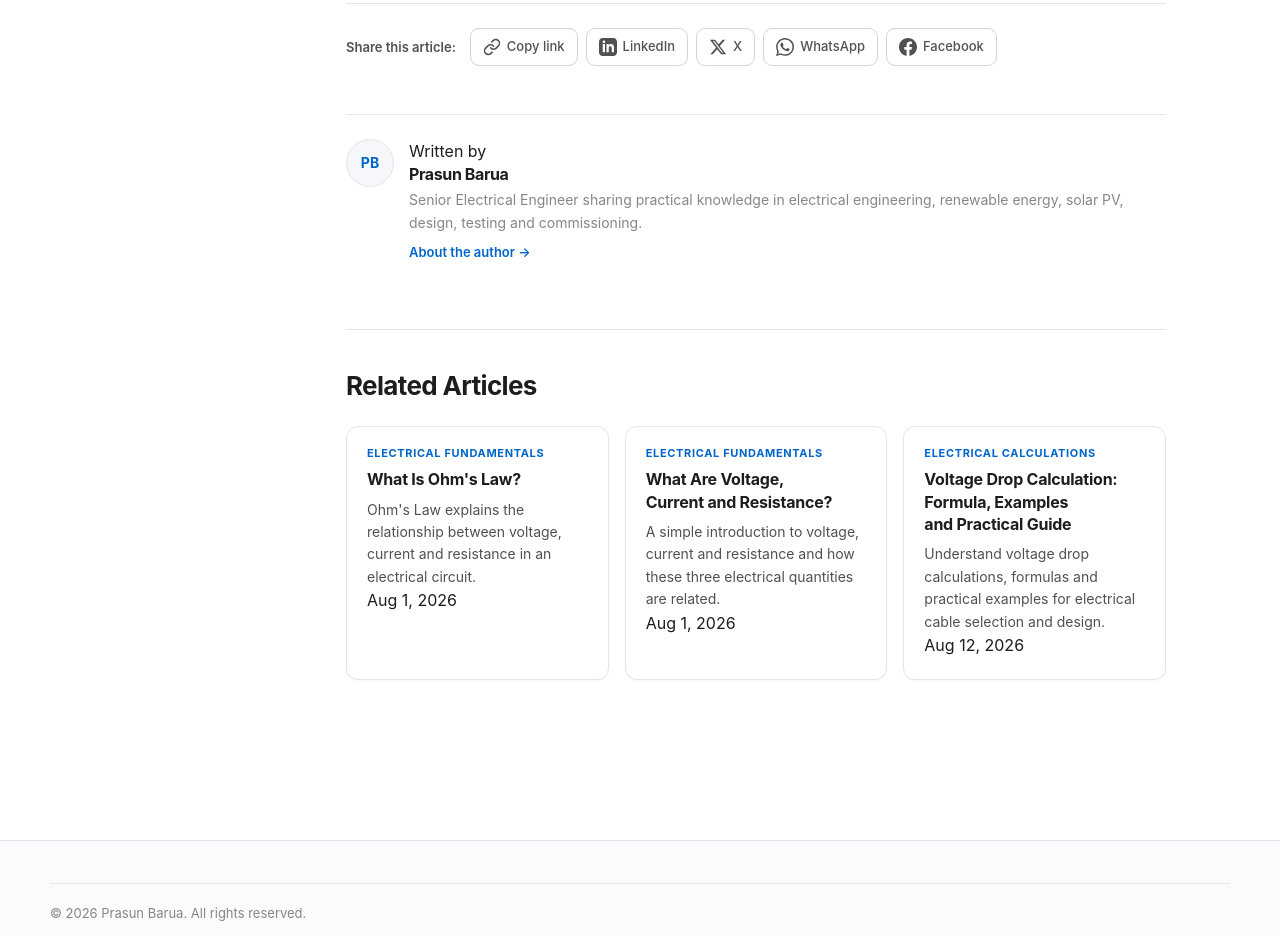
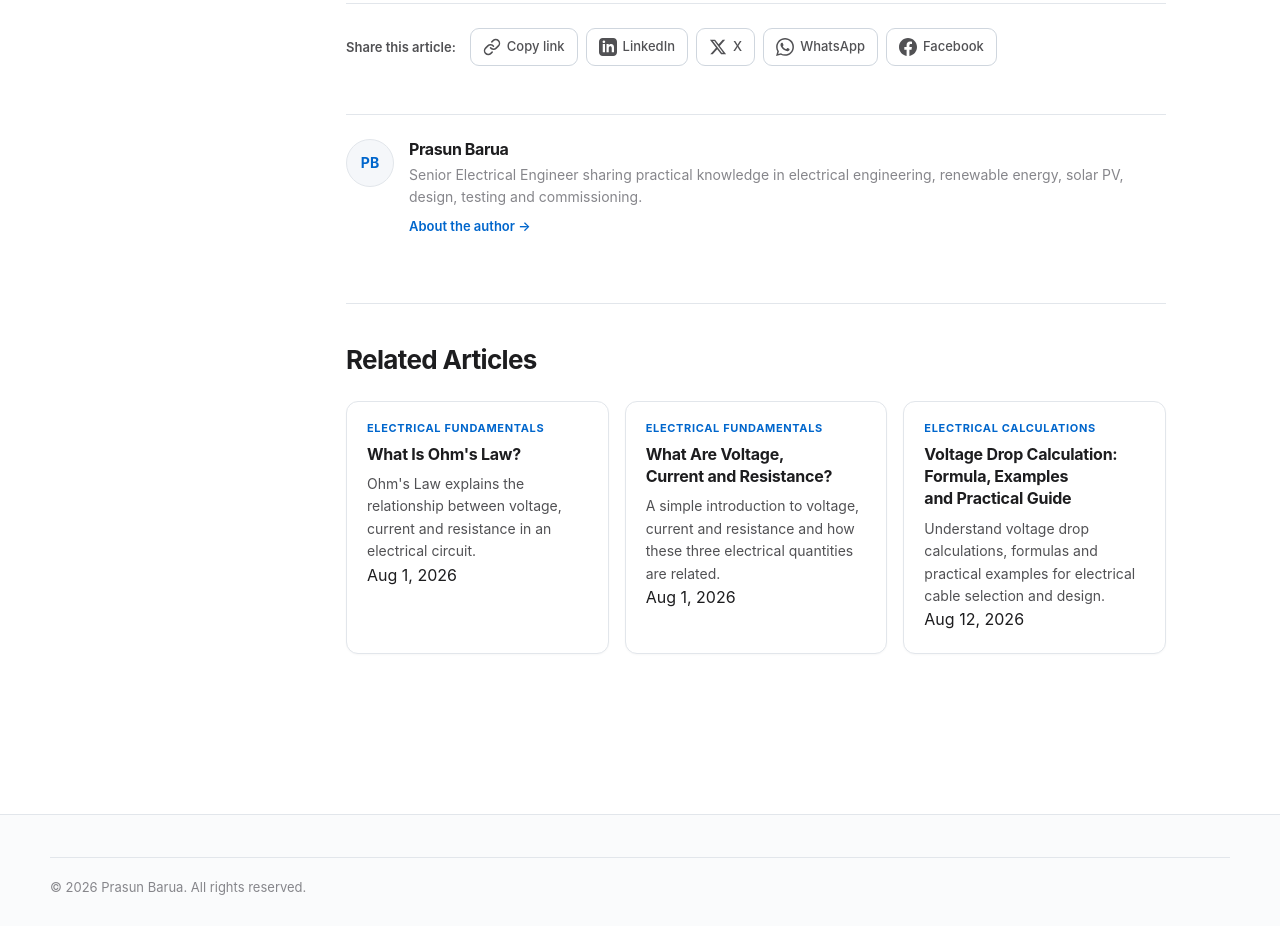
Before and after one commit to prasun301/electrical.prasunbarua.com, a plain HTML site: page articles/electrical-fundamentals/electrical-energy-kwh-vs-kw.html in a window 1280 px wide. Shown: the part 9141-10077 px from the top of the page. Drawn offline with nearby package versions, Linux system fonts and the light colour scheme.

Commit message:
Fix formatting of article author label

```diff
--- a/articles/electrical-fundamentals/electrical-energy-kwh-vs-kw.html
+++ b/articles/electrical-fundamentals/electrical-energy-kwh-vs-kw.html
@@ -2206,7 +2206,7 @@
                         <div>
 
                             <div class="article-author-label">
-                                Written by
+
                             </div>
 
 
```
